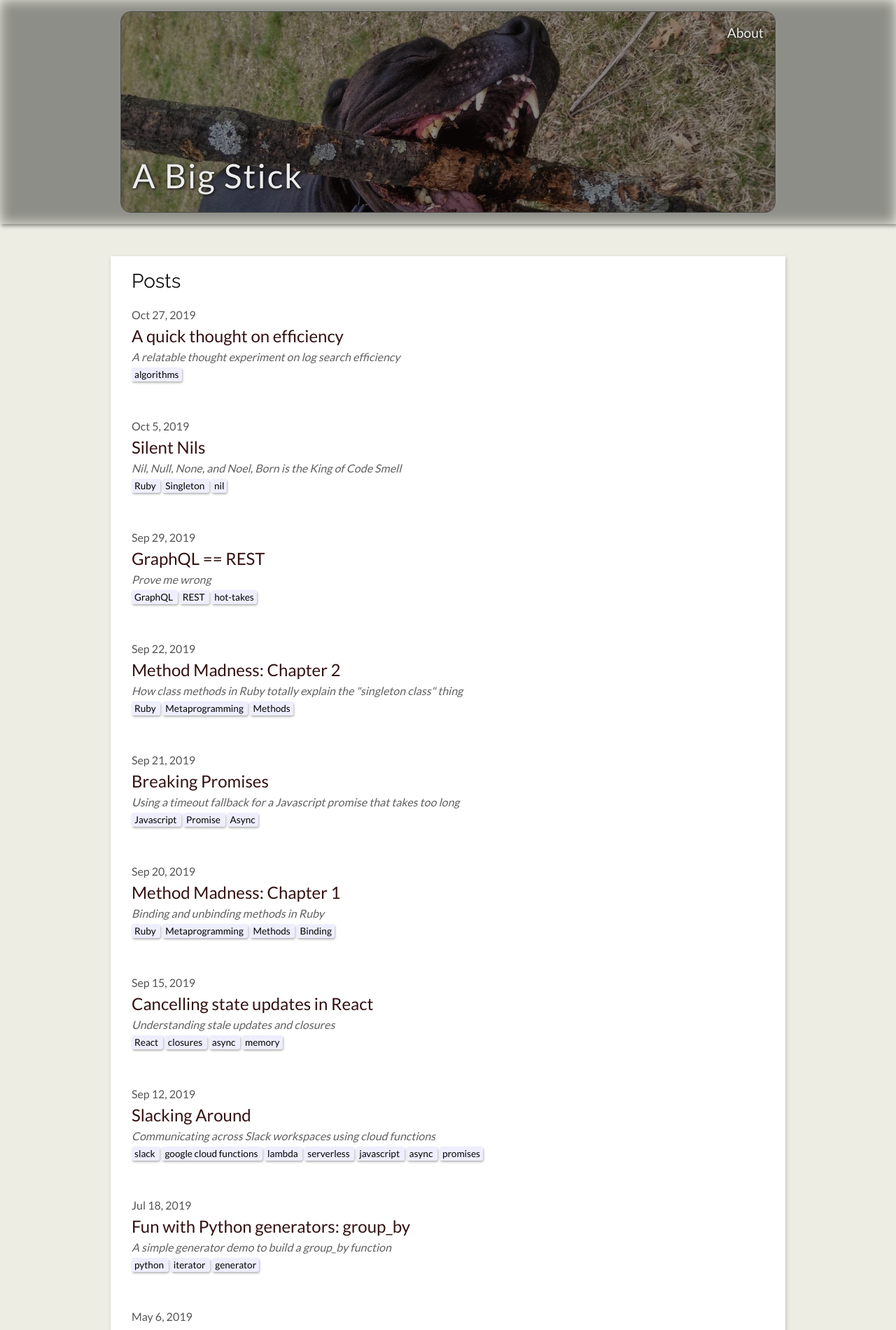
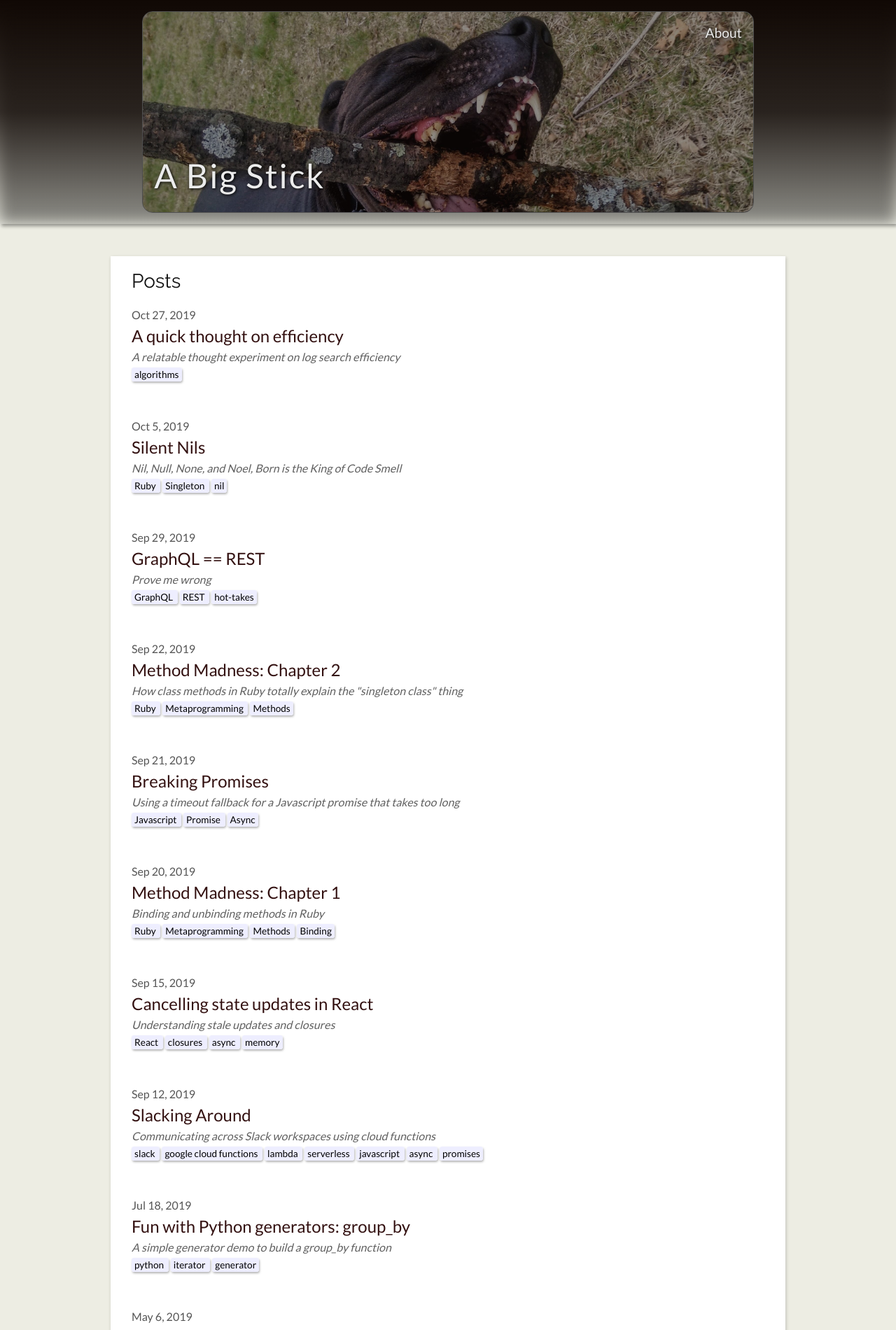
Before and after one commit to ozydingo/abigstick, a Jekyll site: the page built from index.md, in a window 1280 px wide. Shown: the top 1900 px of the page at 70% size. Built offline with Jekyll 4.4.1, drawn with Linux system fonts in a browser that asks for light colours; nearby versions of some CDN libraries; library files that are not in the unit come from our copies.

Commit message:
More opaque header to mask the shadowbug

```diff
--- a/_sass/header.scss
+++ b/_sass/header.scss
@@ -14,14 +14,18 @@
 .head-image {
   border-radius: 15px;
   background-image: url("/assets/images/bigstick-dark.jpg");
-  background-size: cover;
+  background-size: 110%;
   background-position: center top;
 }
 
 .header-banner {
   height: 100%;
+  // width: 90%;
+  z-index: 1;
   // background-color: #141824;
-  backdrop-filter: blur(9px) brightness(60%);
+  background: linear-gradient(#100804ff 0%, #100804cc 50%, #10080400 100%);
+  backdrop-filter: blur(10px) brightness(60%);
+  background-color: none;
   padding: 1rem;
   box-sizing: border-box;
   min-height: $spacing-unit * 1.865;
@@ -46,7 +50,7 @@
 
 .head-content {
   height: 100%;
-  width: 75%;
+  width: 70%;
   padding: 1rem;
   box-sizing: border-box;
   display: flex;
```
